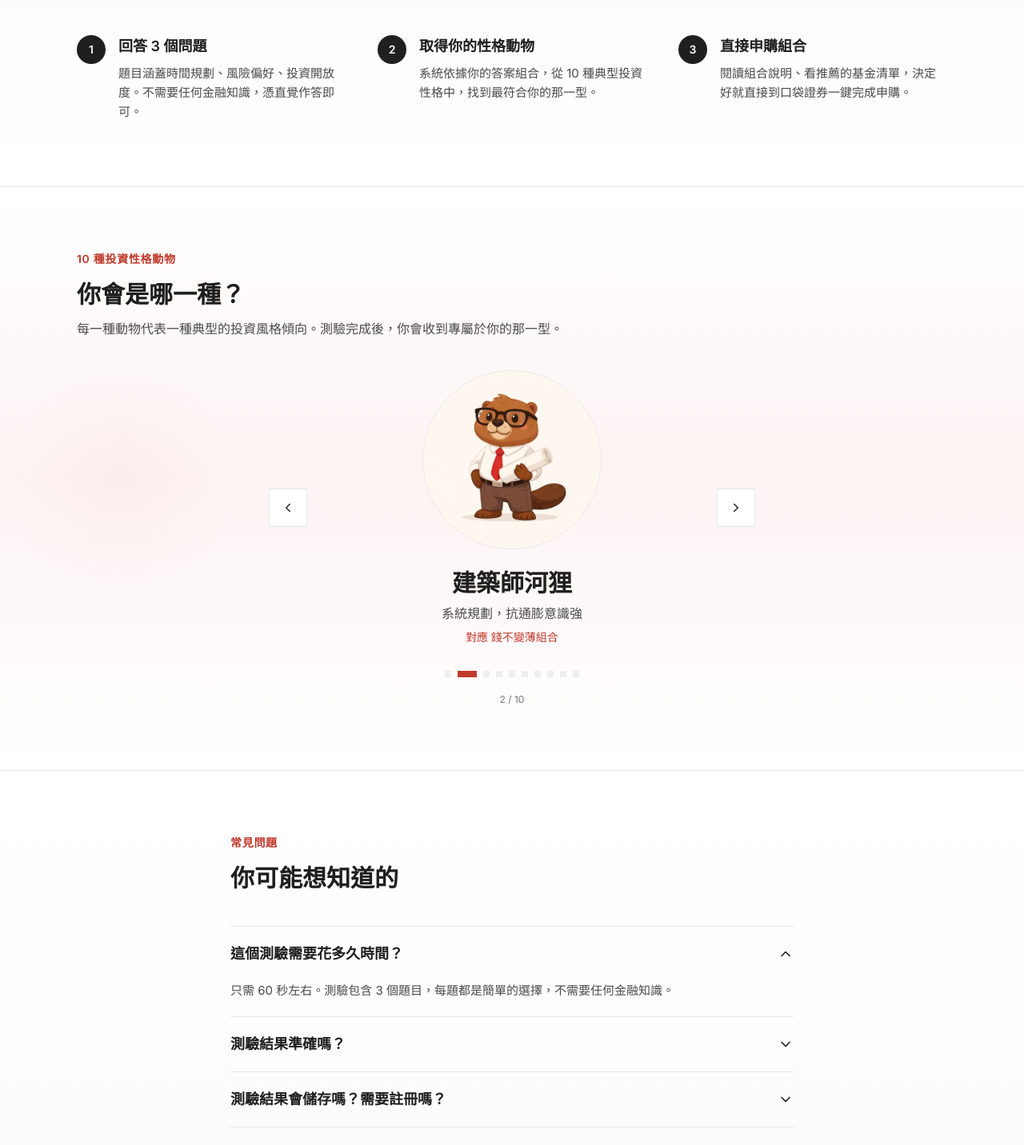
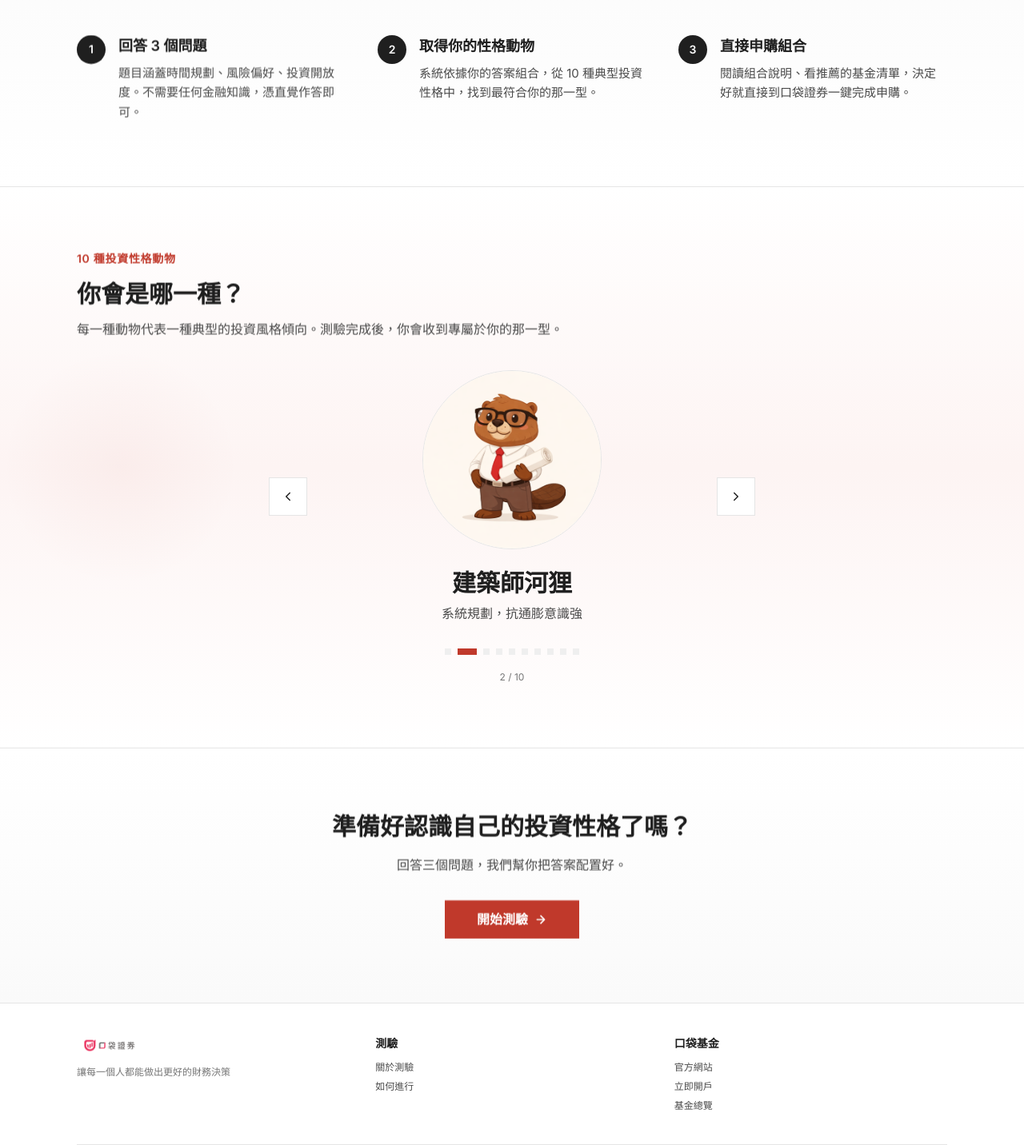
Before and after one commit to lai2570/investment-personality-test, a React (Vite) app: page /#/ in a window 1280 px wide. Shown: the part 1346-2778 px from the top of the page at 80% size. Built offline with nearby package versions, Linux system fonts and the light colour scheme.

Commit message:
feat: 移除 FAQ、移除九宮格改貓頭鷹、移除動物組合紅字、加入捲動淡入

```diff
--- a/src/index.css
+++ b/src/index.css
@@ -67,6 +67,19 @@ body {
 .animate-floatAlt  { animation: floatAlt 4.5s ease-in-out infinite; }
 .animate-pulseDot  { animation: pulseDot 2s ease-in-out infinite; }
 
+/* Scroll-reveal: sections fade in as they enter viewport */
+.reveal {
+  opacity: 0;
+  transform: translateY(24px);
+  transition: opacity 0.7s cubic-bezier(0.22, 1, 0.36, 1),
+              transform 0.7s cubic-bezier(0.22, 1, 0.36, 1);
+  will-change: opacity, transform;
+}
+.reveal.is-visible {
+  opacity: 1;
+  transform: translateY(0);
+}
+
 /* Gradient shimmer text (for key words) */
 .shimmer-text {
   background: linear-gradient(90deg, #1F1F1F 0%, #C0392B 50%, #1F1F1F 100%);
--- a/src/pages/Landing.tsx
+++ b/src/pages/Landing.tsx
@@ -1,20 +1,20 @@
-import { useEffect, useState } from 'react';
+import { useEffect, useRef, useState } from 'react';
 import { useNavigate } from 'react-router-dom';
 
 const base = import.meta.env.BASE_URL;
 const POCKET_URL = 'https://my.cmoneyfund.com.tw/account-opening';
 
 const animals = [
-  { img: `${base}images/animal1.png`, name: '農夫烏龜', trait: '穩健踏實，相信時間的力量', portfolio: '穩穩睡組合' },
-  { img: `${base}images/animal2.png`, name: '建築師河狸', trait: '系統規劃，抗通膨意識強', portfolio: '錢不變薄組合' },
-  { img: `${base}images/animal3.png`, name: '職人蜜蜂', trait: '務實勤勞，重視現金流', portfolio: '每月領錢組合' },
-  { img: `${base}images/animal4.png`, name: '背包客狐狸', trait: '全球視野，分散佈局', portfolio: '全球分散組合' },
-  { img: `${base}images/animal5.png`, name: '運動員海豚', trait: '目標導向，追求效率', portfolio: '設定就忘組合' },
-  { img: `${base}images/animal6.png`, name: '教授貓頭鷹', trait: '深度研究，長期持有', portfolio: '主題研究組合' },
-  { img: `${base}images/animal7.png`, name: '獵人老鷹', trait: '精準判斷，果斷進出', portfolio: '進攻型組合' },
-  { img: `${base}images/animal8.png`, name: '創業野狼', trait: '逆向思維，價值發掘', portfolio: '逆向價值組合' },
-  { img: `${base}images/animal9.png`, name: '飛行員獵豹', trait: '趨勢判斷，快速反應', portfolio: '趨勢動能組合' },
-  { img: `${base}images/animal10.png`, name: '網紅綿羊', trait: '資訊敏感，主題輪動', portfolio: '熱門主題組合' },
+  { img: `${base}images/animal1.png`, name: '農夫烏龜', trait: '穩健踏實，相信時間的力量' },
+  { img: `${base}images/animal2.png`, name: '建築師河狸', trait: '系統規劃，抗通膨意識強' },
+  { img: `${base}images/animal3.png`, name: '職人蜜蜂', trait: '務實勤勞，重視現金流' },
+  { img: `${base}images/animal4.png`, name: '背包客狐狸', trait: '全球視野，分散佈局' },
+  { img: `${base}images/animal5.png`, name: '運動員海豚', trait: '目標導向，追求效率' },
+  { img: `${base}images/animal6.png`, name: '教授貓頭鷹', trait: '深度研究，長期持有' },
+  { img: `${base}images/animal7.png`, name: '獵人老鷹', trait: '精準判斷，果斷進出' },
+  { img: `${base}images/animal8.png`, name: '創業野狼', trait: '逆向思維，價值發掘' },
+  { img: `${base}images/animal9.png`, name: '飛行員獵豹', trait: '趨勢判斷，快速反應' },
+  { img: `${base}images/animal10.png`, name: '網紅綿羊', trait: '資訊敏感，主題輪動' },
 ];
 
 const heroFloatAnimals = [
@@ -23,32 +23,40 @@ const heroFloatAnimals = [
   { img: `${base}images/animal9.png`, y: 'animate-float',    delay: '1.2s', pos: 'top-8 right-2 sm:right-6 lg:right-4' },
 ];
 
-const faqs = [
-  {
-    q: '這個測驗需要花多久時間？',
-    a: '只需 60 秒左右。測驗包含 3 個題目，每題都是簡單的選擇，不需要任何金融知識。',
+// Scroll-reveal hook
+function useScrollReveal() {
+  const ref = useRef<HTMLDivElement>(null);
+  useEffect(() => {
+    const el = ref.current;
+    if (!el) return;
+    const observer = new IntersectionObserver(
+      (entries) => {
+        entries.forEach((entry) => {
+          if (entry.isIntersecting) {
+            entry.target.classList.add('is-visible');
+          }
+        });
       },
-  {
-    q: '測驗結果準確嗎？',
-    a: '測驗設計結合 Big Five 人格模型中的神經質（Neuroticism）與開放性（Openness）兩個維度，搭配你對資金使用時間的規劃，從行為金融學角度提供投資風格傾向。結果僅供自我認識參考。',
-  },
-  {
-    q: '測驗結果會儲存嗎？需要註冊嗎？',
-    a: '不需要註冊，也不會儲存任何個人資料。測驗完成後可以透過網址分享給朋友，但結果本身不會保留在伺服器上。',
-  },
-  {
-    q: '完成測驗之後可以做什麼？',
-    a: '結果頁會顯示與你性格對應的投資組合方向，以及由口袋投顧研究團隊篩選的參考基金清單。你可以直接前往口袋證券開戶、申購，或把結果分享給朋友。',
-  },
-  {
-    q: '為什麼只有 3 題？',
-    a: '一般的心理測驗會有 40-50 題，但本測驗設計目的是「快速自我認識」而非臨床評估。我們保留三個最關鍵的維度：時間軸、風險焦慮程度、對新資訊的開放度，用最少的題目給你足夠有用的參考。',
-  },
-];
+      { threshold: 0.12, rootMargin: '0px 0px -60px 0px' }
+    );
+    observer.observe(el);
+    return () => observer.disconnect();
+  }, []);
+  return ref;
+}
+
+// Reveal wrapper component
+function Reveal({ children, className = '', delay = 0 }: { children: React.ReactNode; className?: string; delay?: number }) {
+  const ref = useScrollReveal();
+  return (
+    <div ref={ref} className={`reveal ${className}`} style={delay ? { transitionDelay: `${delay}ms` } : undefined}>
+      {children}
+    </div>
+  );
+}
 
 export default function Landing() {
   const navigate = useNavigate();
-  const [openFaq, setOpenFaq] = useState<number | null>(0);
   const [animalIndex, setAnimalIndex] = useState(0);
   const [isTransitioning, setIsTransitioning] = useState(false);
 
@@ -83,7 +91,6 @@ export default function Landing() {
               <nav className="hidden md:flex items-center gap-6 text-sm text-ink-soft">
                 <a href="#about" className="link-underline">關於測驗</a>
                 <a href="#how" className="link-underline">如何進行</a>
-                <a href="#faq" className="link-underline">常見問題</a>
               </nav>
             </div>
             <button
@@ -98,7 +105,6 @@ export default function Landing() {
 
       {/* ═════════ Hero ═════════ */}
       <section className="relative overflow-hidden section-soft-warm">
-        {/* Radial glows */}
         <div className="absolute top-0 right-0 w-[500px] h-[500px] rounded-full pointer-events-none opacity-[0.06]"
           style={{ background: 'radial-gradient(circle, #C0392B, transparent 70%)' }} />
         <div className="absolute bottom-0 left-0 w-[400px] h-[400px] rounded-full pointer-events-none opacity-[0.04]"
@@ -131,15 +137,13 @@ export default function Landing() {
               </div>
             </div>
 
-            {/* Right — Hero Graphic (desktop + mobile both get it) */}
+            {/* Right — Hero Graphic */}
             <div className="relative flex items-center justify-center h-[260px] md:h-[380px] mt-4 md:mt-0">
-              {/* Rotating rings */}
               <div className="absolute w-48 h-48 md:w-72 md:h-72 rounded-full border border-line" style={{ animation: 'rotateRing 60s linear infinite' }}>
                 <div className="absolute -top-1 left-1/2 -translate-x-1/2 w-2 h-2 md:w-3 md:h-3 rounded-full bg-accent" />
               </div>
               <div className="absolute w-36 h-36 md:w-56 md:h-56 rounded-full border border-dashed border-line" style={{ animation: 'rotateRing 45s linear infinite reverse' }} />
 
-              {/* Floating animal circles */}
               {heroFloatAnimals.map((a, i) => (
                 <div
                   key={i}
@@ -152,14 +156,13 @@ export default function Landing() {
                 </div>
               ))}
 
-              {/* Center gradient circle */}
               <div className="w-14 h-14 md:w-24 md:h-24 rounded-full bg-accent opacity-10" />
 
-              {/* Dot grid */}
-              <div className="absolute bottom-4 right-4 grid grid-cols-3 gap-1.5">
-                {Array.from({ length: 9 }).map((_, i) => (
-                  <div key={i} className="w-1.5 h-1.5 md:w-2 md:h-2 rounded-full bg-accent/15" />
-                ))}
+              {/* Owl — replaces the 9-dot grid, floating bottom-right */}
+              <div className="absolute bottom-2 right-2 md:bottom-4 md:right-4 animate-floatAlt" style={{ animationDelay: '1.8s' }}>
+                <div className="w-12 h-12 md:w-20 md:h-20 rounded-full bg-paper border border-line overflow-hidden flex items-center justify-center shadow-sm">
+                  <img src={`${base}images/animal6.png`} alt="教授貓頭鷹" className="w-full h-full object-cover" />
+                </div>
               </div>
             </div>
           </div>
@@ -169,7 +172,7 @@ export default function Landing() {
       {/* ═════════ About / Narrative ═════════ */}
       <section id="about" className="border-y border-line section-gradient-down">
         <div className="max-w-6xl mx-auto px-5 md:px-8 py-14 md:py-20">
-          <div className="max-w-3xl">
+          <Reveal className="max-w-3xl">
             <p className="text-accent text-xs md:text-sm font-semibold tracking-wider uppercase mb-4">
               關於這個測驗
             </p>
@@ -203,27 +206,30 @@ export default function Landing() {
                 而是<strong className="text-ink">「我現在應該怎麼做」</strong>的答案。
               </p>
             </div>
-          </div>
+          </Reveal>
         </div>
       </section>
 
       {/* ═════════ How it works ═════════ */}
       <section id="how" className="border-b border-line section-gradient-up">
         <div className="max-w-6xl mx-auto px-5 md:px-8 py-14 md:py-20">
+          <Reveal>
             <p className="text-accent text-xs md:text-sm font-semibold tracking-wider uppercase mb-4">
               如何進行
             </p>
             <h2 className="text-2xl md:text-3xl font-bold leading-tight mb-10">
               三個步驟，60 秒完成
             </h2>
+          </Reveal>
 
           <div className="grid md:grid-cols-3 gap-6 md:gap-10">
             {[
               { step: '1', title: '回答 3 個問題', desc: '題目涵蓋時間規劃、風險偏好、投資開放度。不需要任何金融知識，憑直覺作答即可。' },
               { step: '2', title: '取得你的性格動物', desc: '系統依據你的答案組合，從 10 種典型投資性格中，找到最符合你的那一型。' },
               { step: '3', title: '直接申購組合', desc: '閱讀組合說明、看推薦的基金清單，決定好就直接到口袋證券一鍵完成申購。' },
-            ].map((s) => (
-              <div key={s.step} className="flex gap-4 animate-fadeIn" style={{ animationDelay: `${parseInt(s.step) * 0.1}s` }}>
+            ].map((s, i) => (
+              <Reveal key={s.step} delay={i * 100}>
+                <div className="flex gap-4">
                   <div className="flex-shrink-0 w-9 h-9 rounded-full bg-ink text-white flex items-center justify-center text-sm font-semibold">
                     {s.step}
                   </div>
@@ -232,6 +238,7 @@ export default function Landing() {
                     <p className="text-ink-soft leading-relaxed text-[15px]">{s.desc}</p>
                   </div>
                 </div>
+              </Reveal>
             ))}
           </div>
         </div>
@@ -239,11 +246,11 @@ export default function Landing() {
 
       {/* ═════════ Animal Showcase — Single with Carousel ═════════ */}
       <section className="border-b border-line section-soft-warm relative overflow-hidden">
-        {/* Background accents */}
         <div className="absolute top-1/2 left-0 w-[300px] h-[300px] rounded-full pointer-events-none opacity-[0.04] -translate-y-1/2"
           style={{ background: 'radial-gradient(circle, #C0392B, transparent 70%)' }} />
 
         <div className="relative max-w-6xl mx-auto px-5 md:px-8 py-14 md:py-20">
+          <Reveal>
             <p className="text-accent text-xs md:text-sm font-semibold tracking-wider uppercase mb-4">
               10 種投資性格動物
             </p>
@@ -253,11 +260,10 @@ export default function Landing() {
             <p className="text-ink-soft text-base mb-10 max-w-2xl">
               每一種動物代表一種典型的投資風格傾向。測驗完成後，你會收到專屬於你的那一型。
             </p>
+          </Reveal>
 
-          {/* Carousel */}
-          <div className="max-w-xl mx-auto">
+          <Reveal className="max-w-xl mx-auto" delay={100}>
             <div className="relative">
-              {/* Animal card with fade transition */}
               <div
                 className={`text-center transition-opacity duration-200 ${isTransitioning ? 'opacity-0' : 'opacity-100'}`}
               >
@@ -271,11 +277,9 @@ export default function Landing() {
                   </div>
                 </div>
                 <h3 className="text-2xl md:text-3xl font-bold mb-2">{currentAnimal.name}</h3>
-                <p className="text-ink-soft text-base mb-2">{currentAnimal.trait}</p>
-                <p className="text-sm text-accent font-medium">對應 {currentAnimal.portfolio}</p>
+                <p className="text-ink-soft text-base">{currentAnimal.trait}</p>
               </div>
 
-              {/* Navigation arrows */}
               <button
                 onClick={() => goToAnimal(animalIndex - 1)}
                 className="absolute left-0 top-1/2 -translate-y-1/2 md:-translate-x-4 w-10 h-10 md:w-12 md:h-12 flex items-center justify-center bg-paper border border-line hover:border-ink hover:bg-ink hover:text-white transition-all cursor-pointer"
@@ -292,7 +296,6 @@ export default function Landing() {
               </button>
             </div>
 
-            {/* Dots */}
             <div className="flex justify-center gap-2 mt-8">
               {animals.map((_, i) => (
                 <button
@@ -311,55 +314,14 @@ export default function Landing() {
             <p className="text-center text-xs text-ink-mute mt-5">
               {animalIndex + 1} / {animals.length}
             </p>
-          </div>
-        </div>
-      </section>
-
-      {/* ═════════ FAQ ═════════ */}
-      <section id="faq" className="border-b border-line section-gradient-down">
-        <div className="max-w-3xl mx-auto px-5 md:px-8 py-14 md:py-20">
-          <p className="text-accent text-xs md:text-sm font-semibold tracking-wider uppercase mb-4">
-            常見問題
-          </p>
-          <h2 className="text-2xl md:text-3xl font-bold leading-tight mb-10">
-            你可能想知道的
-          </h2>
-
-          <div className="divide-y divide-line border-t border-line">
-            {faqs.map((faq, i) => {
-              const isOpen = openFaq === i;
-              return (
-                <div key={i}>
-                  <button
-                    onClick={() => setOpenFaq(isOpen ? null : i)}
-                    className="w-full py-5 flex items-start justify-between gap-4 text-left hover:text-accent transition-colors cursor-pointer"
-                  >
-                    <span className="font-semibold text-ink text-base md:text-lg flex-1">
-                      {faq.q}
-                    </span>
-                    <svg
-                      width="20" height="20" viewBox="0 0 24 24" fill="none" stroke="currentColor"
-                      strokeWidth="2" strokeLinecap="round" strokeLinejoin="round"
-                      className={`flex-shrink-0 mt-1 transition-transform duration-200 ${isOpen ? 'rotate-180' : ''}`}
-                    >
-                      <polyline points="6 9 12 15 18 9"/>
-                    </svg>
-                  </button>
-                  {isOpen && (
-                    <div className="pb-5 pr-8 text-ink-soft leading-relaxed text-[15px] animate-fadeInOnly">
-                      {faq.a}
-                    </div>
-                  )}
-                </div>
-              );
-            })}
-          </div>
+          </Reveal>
         </div>
       </section>
 
       {/* ═════════ Bottom CTA ═════════ */}
-      <section className="border-b border-line section-soft-warm">
+      <section className="border-b border-line section-gradient-down">
         <div className="max-w-3xl mx-auto px-5 md:px-8 py-14 md:py-20 text-center">
+          <Reveal>
             <h2 className="text-2xl md:text-3xl font-bold leading-tight mb-4">
               準備好認識自己的投資性格了嗎？
             </h2>
@@ -373,6 +335,7 @@ export default function Landing() {
               開始測驗
               <svg width="16" height="16" viewBox="0 0 24 24" fill="none" stroke="currentColor" strokeWidth="2.5" strokeLinecap="round" strokeLinejoin="round"><path d="M5 12h14M12 5l7 7-7 7"/></svg>
             </button>
+          </Reveal>
         </div>
       </section>
 
@@ -391,7 +354,6 @@ export default function Landing() {
               <ul className="space-y-2 text-xs">
                 <li><a href={POCKET_URL} target="_blank" rel="noopener noreferrer" className="link-underline">關於測驗</a></li>
                 <li><a href={POCKET_URL} target="_blank" rel="noopener noreferrer" className="link-underline">如何進行</a></li>
-                <li><a href={POCKET_URL} target="_blank" rel="noopener noreferrer" className="link-underline">常見問題</a></li>
               </ul>
             </div>
             <div>
```
Lines whose indentation alone changed are shown as unchanged.
